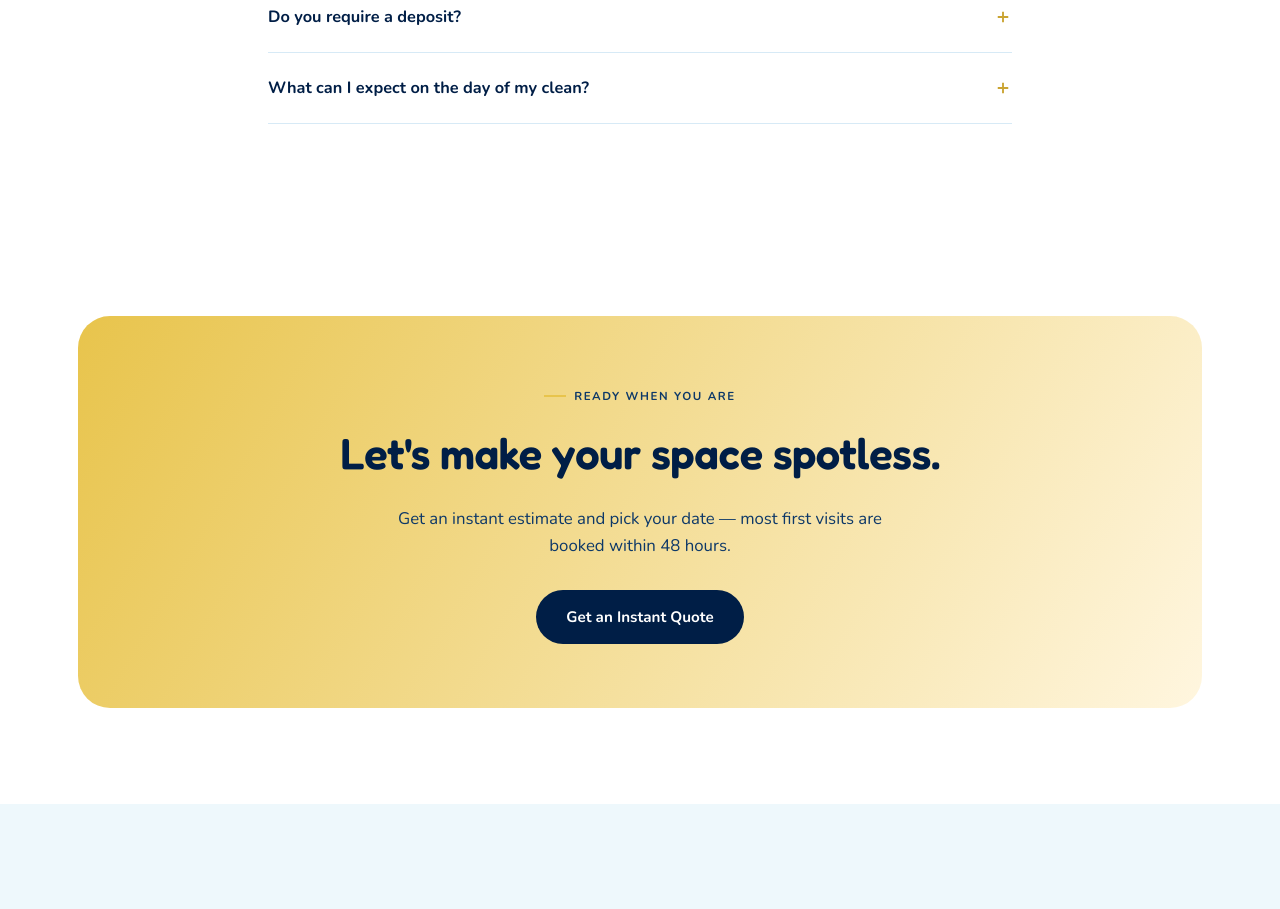
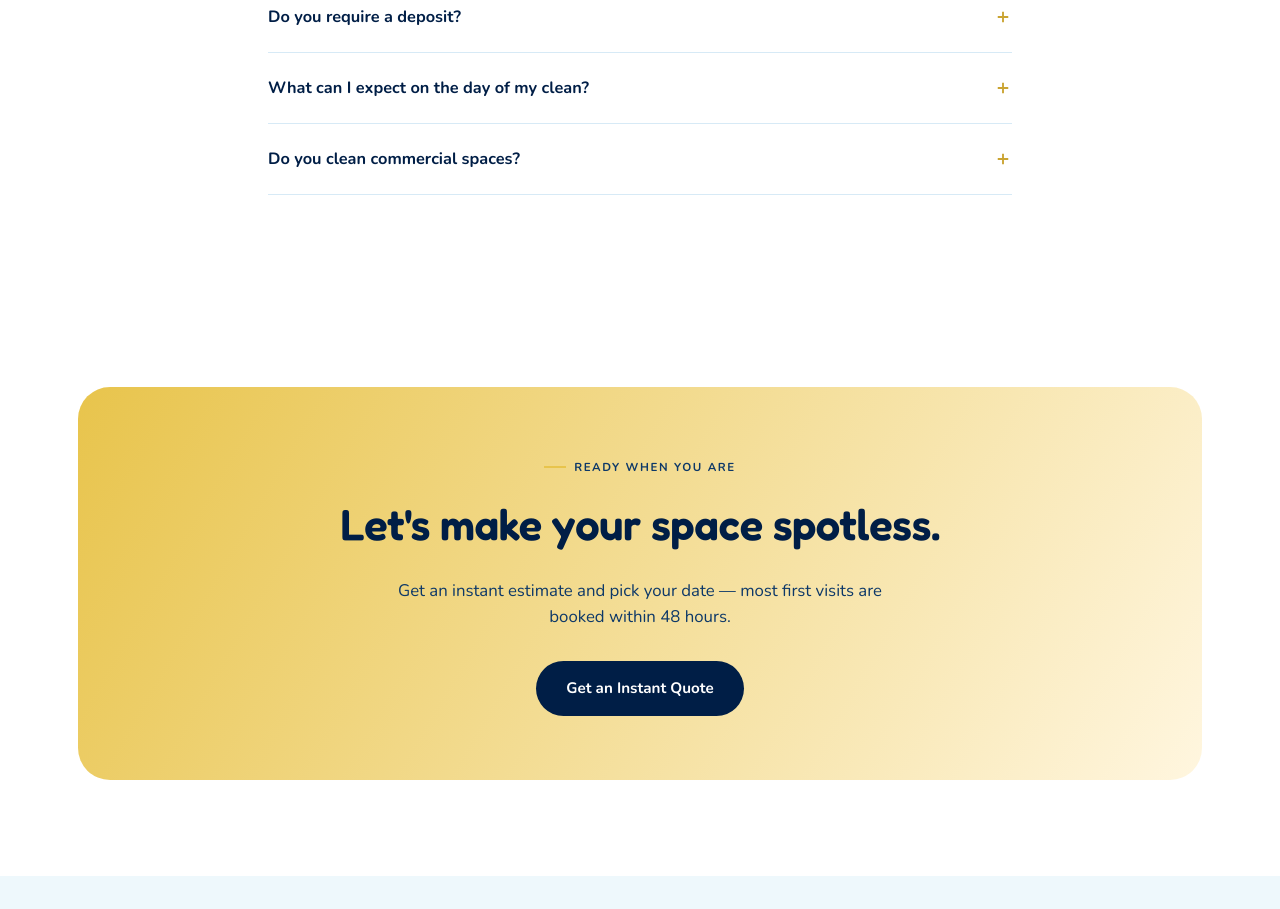
Before and after one commit to officialrankbot-art/Spotless-Spaces--nextjs, a Next.js app: page / in a window 1280 px wide. Shown: the part 9480-10389 px from the top of the page. Built offline with nearby package versions, Linux system fonts and the light colour scheme.

Commit message:
Update FAQ.jsx

```diff
--- a/app/components/FAQ.jsx
+++ b/app/components/FAQ.jsx
@@ -56,6 +56,14 @@ export default function FAQ() {
           </div>
           <div className="faq-item">
             <div className="faq-q">What can I expect on the day of my clean?<svg width="18" height="18" viewBox="0 0 24 24" fill="none" stroke="currentColor" strokeWidth="2.5"><path d="M12 5v14M5 12h14"/></svg></div>
+            <div className="faq-a">
+              <p>We keep you in the loop the whole way through with automated text reminders — we'll reach out 48 hours before your appointment, again when your cleaner is on the way, and once more upon completion with photos of the finished work.</p>
+              <p>Need to adjust anything? Just reach out to us at <a href="tel:+12676621878" style={{color: 'var(--sky-600)', fontWeight: '700'}}>267-662-1878</a> or <a href="mailto:info@spotlessspaces-cleaning.com" style={{color: 'var(--sky-600)', fontWeight: '700'}}>info@spotlessspaces-cleaning.com</a>.</p>
+            </div>
+          </div>
+          <div className="faq-item">
+            <div className="faq-q">Do you clean commercial spaces?<svg width="18" height="18" viewBox="0 0 24 24" fill="none" stroke="currentColor" strokeWidth="2.5"><path d="M12 5v14M5 12h14"/></svg></div>
+            <div className="faq-a"><p>Yes we do! First ask that you complete a <a href="#walkthrough" style={{color: 'var(--sky-600)', fontWeight: '700'}}>walk through form</a> so we can better understand your cleaning needs and provide an accurate quote.</p></div>
           </div>
         </div>
       </div>
```
